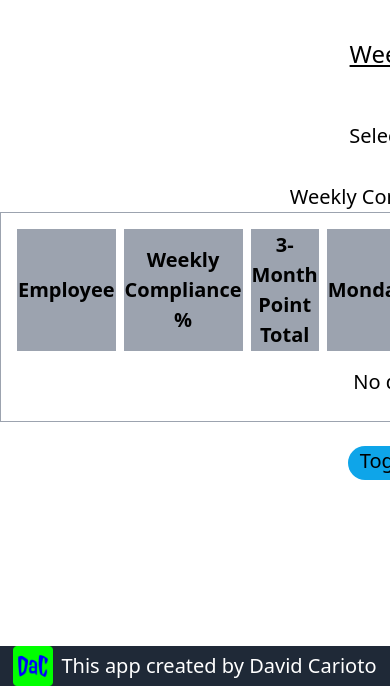
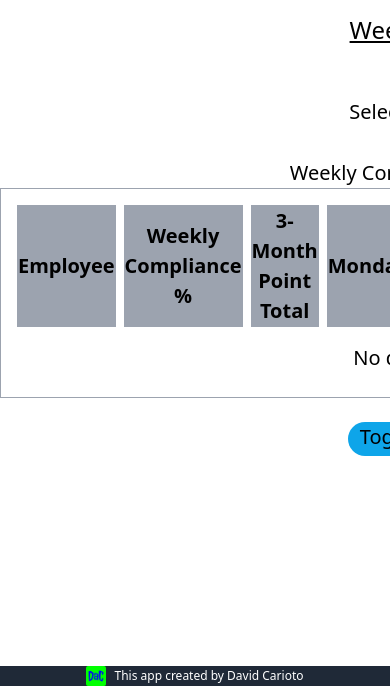
Before and after one commit to Carioto/employee_attendance, a Django app: template reports/templates/reports/weekly_compliance_report.html in a window 390 px wide; the page is wider, and only the part inside the window is pictured. Shown: the part 158-844 px from the top of that part. Run offline with Django 3.2, Linux system fonts and the light colour scheme; the template is opened without the code that fills it, so the values that code supplies are empty.

Commit message:
responsive work

```diff
--- a/static/css/mystyles.css
+++ b/static/css/mystyles.css
@@ -90,6 +90,10 @@ button:hover {
     color: #000;
 }
 
+footer{
+    padding: 40px;
+}
+
 /* Mobile Screens (Phones) */
 @media (max-width: 600px) {
     h1 {
@@ -101,6 +105,10 @@ button:hover {
         flex-direction: column;
         align-items: center;
         gap: 10px; /* Adds spacing between links */
+    }
+    main{
+        padding-top: 0
+
     }
 
     /* Ensure the navbar container is flexible */
@@ -139,4 +147,19 @@ button:hover {
     .navitems a:last-child {
         border-bottom: none;
     }
+    footer{
+        font-size: .75rem;
+    }
+    .footimg{
+        height: 20px;
+    }
+    .foothold{
+        height: 20px;
+
+    }
+    .login-container {
+        margin: 5px auto;
+    }
+
+
 }
--- a/templates/base.html
+++ b/templates/base.html
@@ -60,7 +60,7 @@
         {% block content %}{% endblock %}
     </main>
     <footer>
-      <div class="fixed bottom-0 left-0 right-0 h-10 flex justify-center items-center bg-gray-800">
+      <div class="fixed bottom-0 left-0 right-0 h-10 flex justify-center items-center bg-gray-800 foothold">
         <img src="{% static 'images/logo.png' %}" alt="Site Logo" class="footimg mr-2 h-10" />
         <span class="footnote text-white">
           This app created by David Carioto
--- a/templates/registration/login.html
+++ b/templates/registration/login.html
@@ -2,7 +2,7 @@
 
 {% block content %}
 <div class="login-container">
-    <h2 class="text-2xl p-3">Use your credentials to log in</h2>
+    <h2 class="text-xl sm:p-3 logcred">Use your credentials to log in</h2>
     <form method="post">
         {% csrf_token %}
         {{ form.as_p }}
--- a/theme/static/css/dist/styles.css
+++ b/theme/static/css/dist/styles.css
@@ -863,6 +863,10 @@ select {
   margin: 0.75rem;
 }
 
+.m-4 {
+  margin: 1rem;
+}
+
 .mx-auto {
   margin-left: auto;
   margin-right: auto;
@@ -1109,6 +1113,14 @@ select {
   padding: 1.5rem;
 }
 
+.p-10 {
+  padding: 2.5rem;
+}
+
+.p-4 {
+  padding: 1rem;
+}
+
 .px-2 {
   padding-left: 0.5rem;
   padding-right: 0.5rem;
@@ -1277,6 +1289,10 @@ select {
     justify-content: flex-start;
   }
 
+  .sm\:p-3 {
+    padding: 0.75rem;
+  }
+
   .sm\:px-6 {
     padding-left: 1.5rem;
     padding-right: 1.5rem;
```
